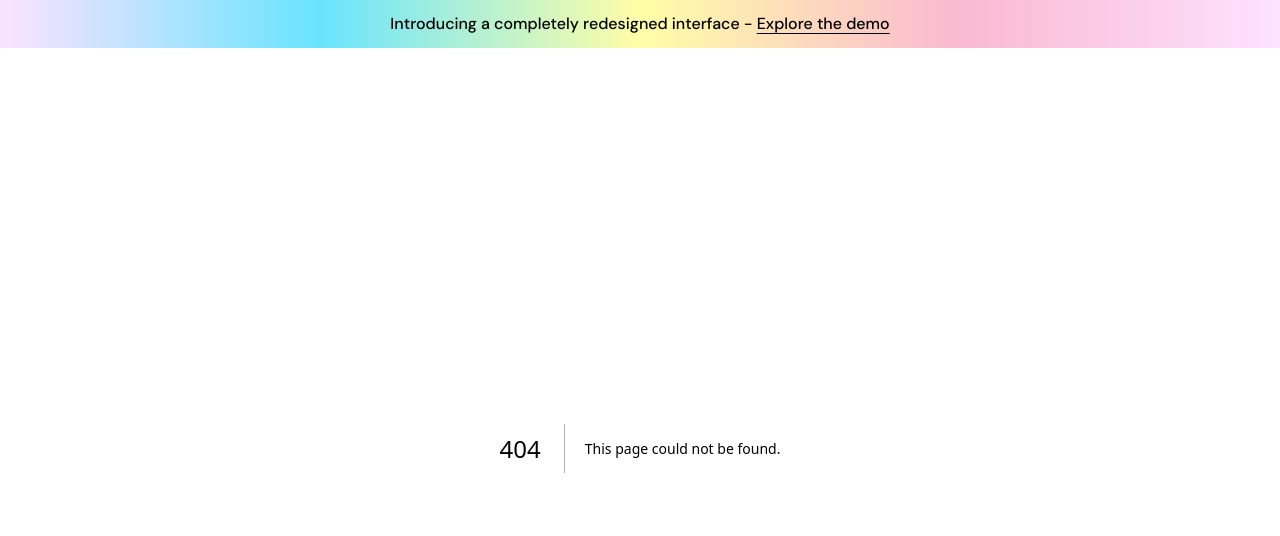
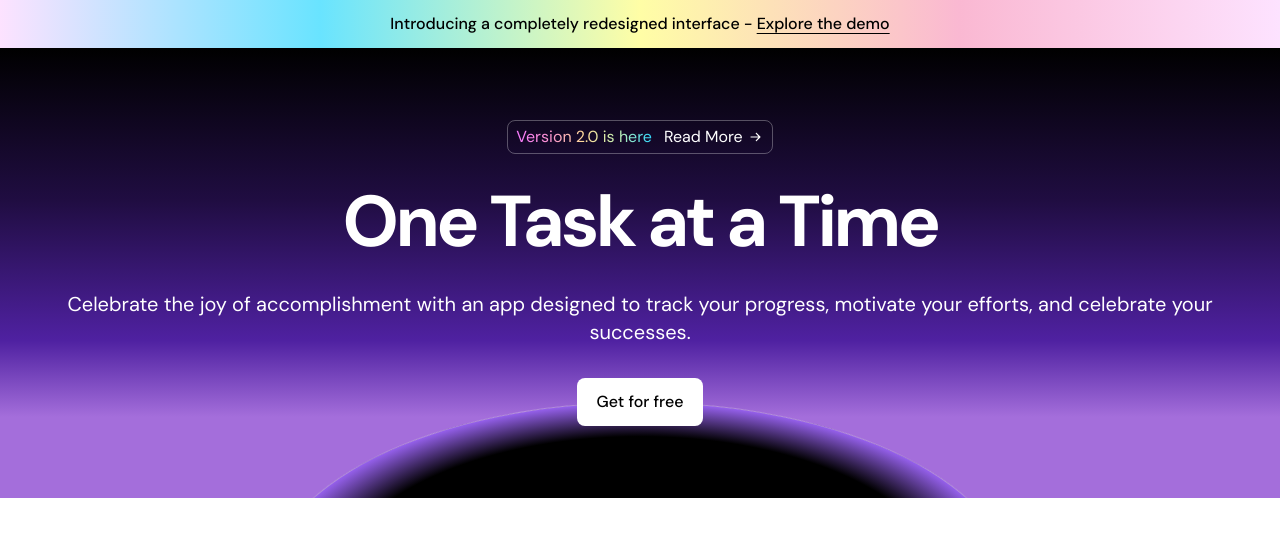
Before and after one commit to galembeck/dark-saas-landing-page, a Next.js app: page /landing in a window 1280 px wide. Before the commit this address had no page. Shown: the top 536 px of the page. Built offline with nearby package versions, Linux system fonts and the light colour scheme.

Commit message:
feat: create landing-page main structure

```diff
--- /dev/null
+++ b/src/app/landing/page.tsx
@@ -0,0 +1,34 @@
+import ArrowWIcon from '../../assets/icons/arrow-w.svg';
+
+export default function LandingPage() {
+  return(
+    <div className="bg-black text-white bg-[linear-gradient(to_bottom,#000,#200D42_34%,#4F21A1_65%,#A46EDB_82%)] py-[72px] relative overflow-clip">
+      <div className="absolute h-[375px] w-[750px] rounded-[100%] bg-black left-1/2 -translate-x-1/2 border border-[#B48CDE] bg-[radial-gradient(closest-side,#000_82%,#9560EB)] top-[calc(100%-96px)]"></div>
+      <div className="container relative">
+        <div className="flex items-center justify-center">
+          <a href="#" className="inline-flex gap-3 border py-1 px-2 rounded-lg border-white/30">
+            <span className="bg-[linear-gradient(to_right,#F87AFF,#FB93D0,#FFDD99,#C3F0B2,#2FD8FE)] text-transparent bg-clip-text">
+              Version 2.0 is here
+            </span>
+            <span className="inline-flex items-center gap-1">
+              <span>Read More</span>
+              <ArrowWIcon />
+            </span>
+          </a>
+        </div>
+
+        <h1 className="text-7xl font-bold tracking-tighter text-center mt-8">
+          One Task at a Time
+        </h1>
+        <p className="text-center text-xl mt-8">
+          Celebrate the joy of accomplishment with an app designed to track your progress, motivate your efforts, and celebrate your successes.
+        </p>
+        <div className="flex justify-center mt-8">
+          <button className="bg-white text-black py-3 px-5 rounded-lg font-medium">
+            Get for free
+          </button>
+        </div>
+      </div>
+    </div>
+  );
+}
```
